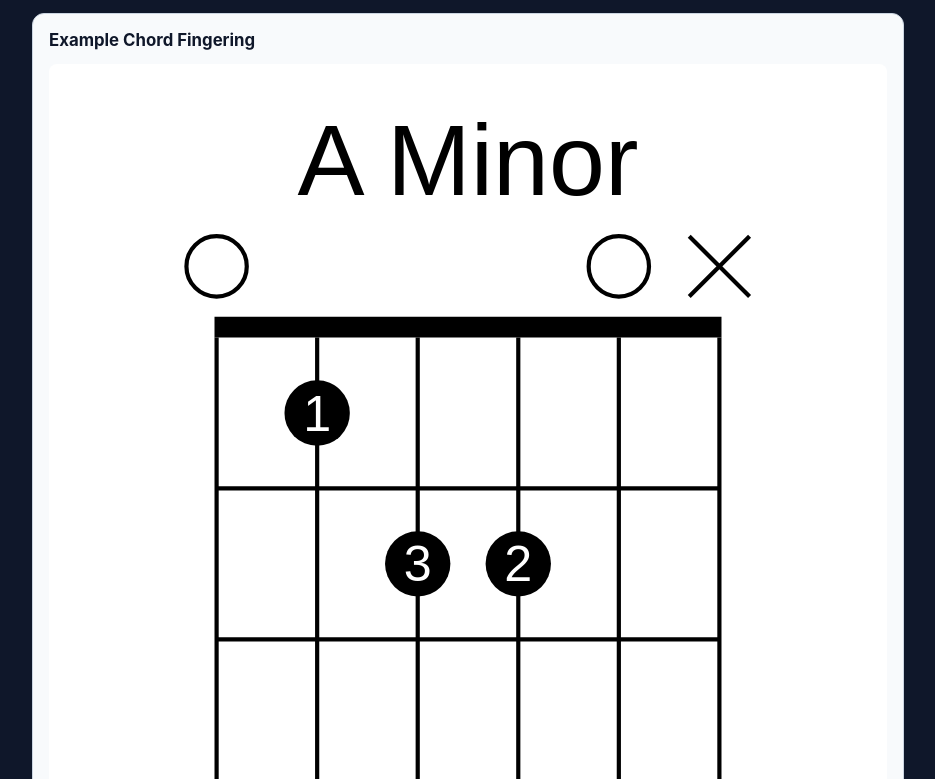
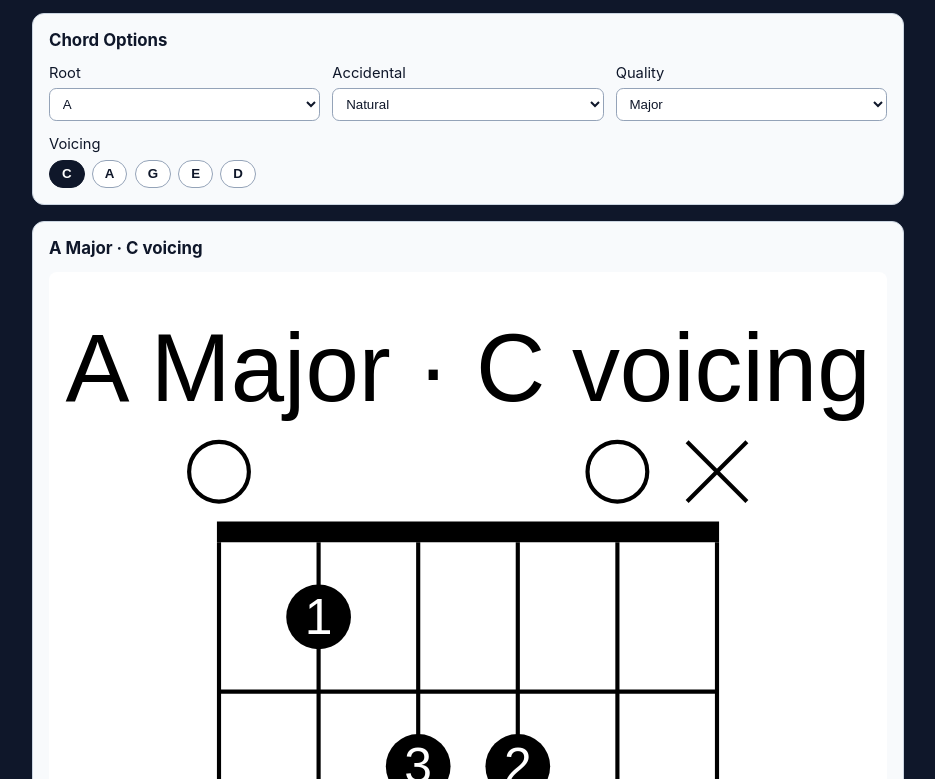
Before and after one commit to ctgleason/scale_charts-pwa, a plain HTML site: page index.html in a window 1280 px wide. Shown: the part 86-865 px from the top of the page, without its empty margins (172-1107 px from the left). Drawn offline with Linux system fonts and the light colour scheme.

Commit message:
Phase 1: add chord controls and single CAGED panel

```diff
--- a/app.js
+++ b/app.js
@@ -95,8 +95,31 @@ function waitForChordRenderer({ timeoutMs = 4000, pollMs = 100 } = {}) {
   });
 }
 
+const appState = {
+  root: 'A',
+  accidental: '',
+  quality: 'major',
+  caged: 'C',
+};
+
+function getQualityLabel(quality) {
+  return quality === 'minor' ? 'Minor' : 'Major';
+}
+
+function getSelectionLabel() {
+  const note = `${appState.root}${appState.accidental}`;
+  return `${note} ${getQualityLabel(appState.quality)} · ${appState.caged} voicing`;
+}
+
+function updateSelectionTitle() {
+  const title = document.getElementById('selection-title');
+  if (title) {
+    title.textContent = getSelectionLabel();
+  }
+}
+
 function renderChordExample(SVGuitarChord) {
-  const chart = new SVGuitarChord('#chord-chart');
+  const chart = new SVGuitarChord('#main-chart');
 
   chart
     .configure({
@@ -107,7 +130,7 @@ function renderChordExample(SVGuitarChord) {
       tuning: ['E', 'A', 'D', 'G', 'B', 'E'],
     })
     .chord({
-      title: 'A Minor',
+      title: getSelectionLabel(),
       barres: [],
       fingers: [
         [1, 'x'],
@@ -121,37 +144,52 @@ function renderChordExample(SVGuitarChord) {
     .draw();
 }
 
-function renderSegmentExample(SVGuitarChord) {
-  const chart = new SVGuitarChord('#segment-chart');
+function setupControls() {
+  const root = document.getElementById('root-note');
+  const accidental = document.getElementById('accidental');
+  const quality = document.getElementById('quality');
+  const cagedButtons = document.getElementById('caged-buttons');
 
-  chart
-    .configure({
-      style: 'normal',
-      strings: 6,
-      frets: 5,
-      position: 5,
-      tuning: ['E', 'A', 'D', 'G', 'B', 'E'],
-      noPosition: false,
-    })
-    .chord({
-      title: 'A Minor Pentatonic (5th Pos.)',
-      barres: [],
-      fingers: [
-        [1, 1, 'A'],
-        [1, 4, 'C'],
-        [2, 1, 'E'],
-        [2, 4, 'G'],
-        [3, 1, 'A'],
-        [3, 3, 'B'],
-        [4, 1, 'D'],
-        [4, 3, 'E'],
-        [5, 1, 'G'],
-        [5, 3, 'A'],
-        [6, 1, 'C'],
-        [6, 4, 'D'],
-      ],
-    })
-    .draw();
+  if (!root || !accidental || !quality || !cagedButtons) {
+    return;
+  }
+
+  root.value = appState.root;
+  accidental.value = appState.accidental;
+  quality.value = appState.quality;
+
+  root.addEventListener('change', () => {
+    appState.root = root.value;
+    updateSelectionTitle();
+    renderCharts();
+  });
+
+  accidental.addEventListener('change', () => {
+    appState.accidental = accidental.value;
+    updateSelectionTitle();
+    renderCharts();
+  });
+
+  quality.addEventListener('change', () => {
+    appState.quality = quality.value;
+    updateSelectionTitle();
+    renderCharts();
+  });
+
+  cagedButtons.addEventListener('click', (event) => {
+    const button = event.target.closest('button[data-voicing]');
+    if (!button) {
+      return;
+    }
+
+    appState.caged = button.dataset.voicing;
+    Array.from(cagedButtons.querySelectorAll('button[data-voicing]')).forEach((node) => {
+      node.classList.toggle('is-active', node === button);
+    });
+
+    updateSelectionTitle();
+    renderCharts();
+  });
 }
 
 function registerServiceWorker() {
@@ -174,17 +212,14 @@ async function renderCharts() {
     await ensureSvguitarScriptLoaded();
     const SVGuitarChord = await waitForChordRenderer();
 
-    const chordContainer = document.getElementById('chord-chart');
-    const segmentContainer = document.getElementById('segment-chart');
-    if (!chordContainer || !segmentContainer) {
-      throw new Error('Chart containers not found in DOM.');
+    const chartContainer = document.getElementById('main-chart');
+    if (!chartContainer) {
+      throw new Error('Chart container not found in DOM.');
     }
 
-    chordContainer.innerHTML = '';
-    segmentContainer.innerHTML = '';
+    chartContainer.innerHTML = '';
 
     renderChordExample(SVGuitarChord);
-    renderSegmentExample(SVGuitarChord);
 
     const svgCount = document.querySelectorAll('.chart svg').length;
     setDiagnostics(
@@ -214,10 +249,14 @@ function logSVGuitarGlobals() {
 
 if (document.readyState === 'loading') {
   document.addEventListener('DOMContentLoaded', () => {
+    setupControls();
+    updateSelectionTitle();
     logSVGuitarGlobals();
     renderCharts();
   });
 } else {
+  setupControls();
+  updateSelectionTitle();
   logSVGuitarGlobals();
   renderCharts();
 }
--- a/index.html
+++ b/index.html
@@ -16,17 +16,58 @@
     <main class="app-shell">
       <header>
         <h1>Scale Charts</h1>
-        <p>Starter PWA for guitar chord and scale diagrams</p>
+        <p>Choose a chord and CAGED voicing</p>
       </header>
 
       <section class="panel">
-        <h2>Example Chord Fingering</h2>
-        <div id="chord-chart" class="chart"></div>
+        <h2>Chord Options</h2>
+        <div class="controls-grid">
+          <label class="control-field">
+            <span>Root</span>
+            <select id="root-note">
+              <option>A</option>
+              <option>B</option>
+              <option>C</option>
+              <option>D</option>
+              <option>E</option>
+              <option>F</option>
+              <option>G</option>
+            </select>
+          </label>
+
+          <label class="control-field">
+            <span>Accidental</span>
+            <select id="accidental">
+              <option value="">Natural</option>
+              <option value="#">Sharp (#)</option>
+              <option value="b">Flat (b)</option>
+            </select>
+          </label>
+
+          <label class="control-field">
+            <span>Quality</span>
+            <select id="quality">
+              <option value="major">Major</option>
+              <option value="minor">Minor</option>
+            </select>
+          </label>
+        </div>
+
+        <div class="caged-row" aria-label="CAGED voicing selector">
+          <span class="caged-label">Voicing</span>
+          <div id="caged-buttons" class="caged-buttons" role="group" aria-label="CAGED voicing">
+            <button type="button" class="caged-btn is-active" data-voicing="C">C</button>
+            <button type="button" class="caged-btn" data-voicing="A">A</button>
+            <button type="button" class="caged-btn" data-voicing="G">G</button>
+            <button type="button" class="caged-btn" data-voicing="E">E</button>
+            <button type="button" class="caged-btn" data-voicing="D">D</button>
+          </div>
+        </div>
       </section>
 
       <section class="panel">
-        <h2>Example Fretboard Segment</h2>
-        <div id="segment-chart" class="chart"></div>
+        <h2 id="selection-title">A Major · C voicing</h2>
+        <div id="main-chart" class="chart"></div>
       </section>
     </main>
 
--- a/styles.css
+++ b/styles.css
@@ -47,11 +47,66 @@ header p {
   color: #0f172a;
 }
 
+.controls-grid {
+  display: grid;
+  grid-template-columns: repeat(auto-fit, minmax(150px, 1fr));
+  gap: 0.75rem;
+}
+
+.control-field {
+  display: grid;
+  gap: 0.35rem;
+  color: #0f172a;
+  font-size: 0.92rem;
+}
+
+.control-field select {
+  border: 1px solid #94a3b8;
+  border-radius: 0.45rem;
+  padding: 0.45rem 0.55rem;
+  background: #ffffff;
+  color: #0f172a;
+}
+
+.caged-row {
+  margin-top: 0.85rem;
+  display: grid;
+  gap: 0.45rem;
+}
+
+.caged-label {
+  font-size: 0.92rem;
+  color: #0f172a;
+}
+
+.caged-buttons {
+  display: flex;
+  flex-wrap: wrap;
+  gap: 0.45rem;
+}
+
+.caged-btn {
+  border: 1px solid #94a3b8;
+  background: #ffffff;
+  color: #0f172a;
+  border-radius: 999px;
+  padding: 0.35rem 0.75rem;
+  font-weight: 600;
+  cursor: pointer;
+}
+
+.caged-btn.is-active {
+  background: #0f172a;
+  color: #ffffff;
+  border-color: #0f172a;
+}
+
 .chart {
   width: 100%;
   overflow-x: auto;
   background: #ffffff;
   border-radius: 0.5rem;
+  padding: 0.25rem;
 }
 
 .chart svg {
```
